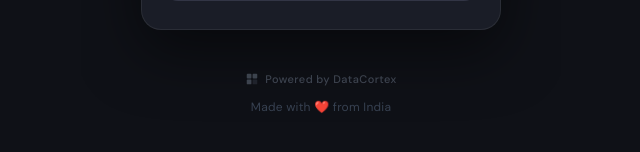
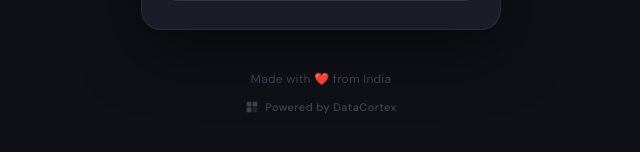
Before and after one commit to DataCortex-IQ/getgodam, a Next.js app: page /login in a window 1280 px wide. Shown: the part 558-710 px from the top of the page, without its empty margins (319-959 px from the left). Built offline with nearby package versions, Linux system fonts and the light colour scheme; no server answers.

Commit message:
style(login): put Made with ❤️ line above Powered by

```diff
--- a/src/app/login/page.tsx
+++ b/src/app/login/page.tsx
@@ -153,7 +153,7 @@ export default function LoginPage() {
   )
 }
 
-/** Link row defers to after mount so SSR + first client paint match; tagline is static (hydration-safe). */
+/** Tagline first; Powered-by link defers to after mount for hydration-safe first paint. */
 function PoweredByFooter() {
   const [mounted, setMounted] = useState(false)
   useEffect(() => { setMounted(true) }, [])
@@ -177,6 +177,9 @@ function PoweredByFooter() {
 
   return (
     <div style={wrap}>
+      <p style={{ margin: 0, fontSize: 12, color: '#374151', letterSpacing: '0.02em', textAlign: 'center' }}>
+        Made with ❤️ from India
+      </p>
       {mounted ? (
         <a
           href="https://www.datacortex.in"
@@ -205,9 +208,6 @@ function PoweredByFooter() {
           <span style={{ width: 132, height: 11 }} />
         </div>
       )}
-      <p style={{ margin: 0, fontSize: 12, color: '#374151', letterSpacing: '0.02em', textAlign: 'center' }}>
-        Made with ❤️ from India
-      </p>
     </div>
   )
 }
```
